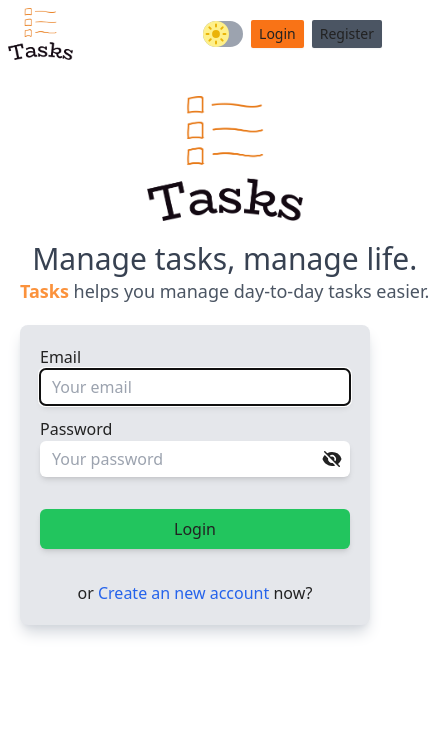
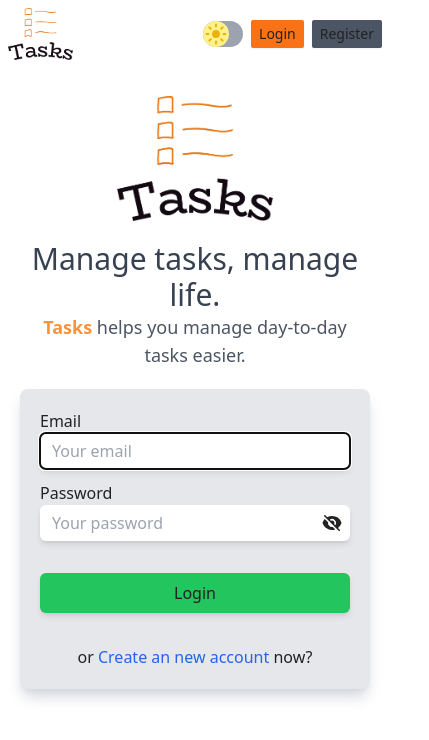
Before and after one commit to vanhuyvo1997/my-task, a Next.js app: page / in a window 390 px wide. Shown: the top 740 px of the page, 429 px wide, since content can reach past the window. Built offline with nearby package versions, Linux system fonts and the light colour scheme; no server answers.

Commit message:
update home layout

```diff
--- a/app/(not-authenticated)/(home)/page.tsx
+++ b/app/(not-authenticated)/(home)/page.tsx
@@ -11,7 +11,7 @@ export default function HomePage() {
   return (<>
     <HeaderBar />
     <div className="mt-24 flex flex-col px-5 gap-5 md:gap-14
-    md:flex-row md:justify-center
+    md:flex-row md:justify-center md:mt-40 mb-5
     ">
       <div className="md:w-fit">
         <Greetings />
--- a/app/_components/layouts/greetings.tsx
+++ b/app/_components/layouts/greetings.tsx
@@ -11,8 +11,8 @@ export default function Greetings() {
     return <div className="flex flex-col items-center gap-5 lg:items-start w-fit mx-auto">
         <Image src={logo} height={125} alt="Logo" />
         <div className="text-center  md:text-left">
-            <h1 className="text-3xl text-gray-700 dark:text-gray-300 text-nowrap">Manage tasks, manage life.</h1>
-            <p className="text-lg text-gray-600 dark:text-gray-400 text-nowrap"><span className="text-orange-400"><b>Tasks</b></span> helps you manage day-to-day tasks easier.</p>
+            <h1 className="text-3xl text-gray-700 dark:text-gray-300 md:text-nowrap">Manage tasks, manage life.</h1>
+            <p className="text-lg text-gray-600 dark:text-gray-400 md:text-nowrap"><span className="text-orange-400"><b>Tasks</b></span> helps you manage day-to-day tasks easier.</p>
         </div>
     </div>
 }
```
